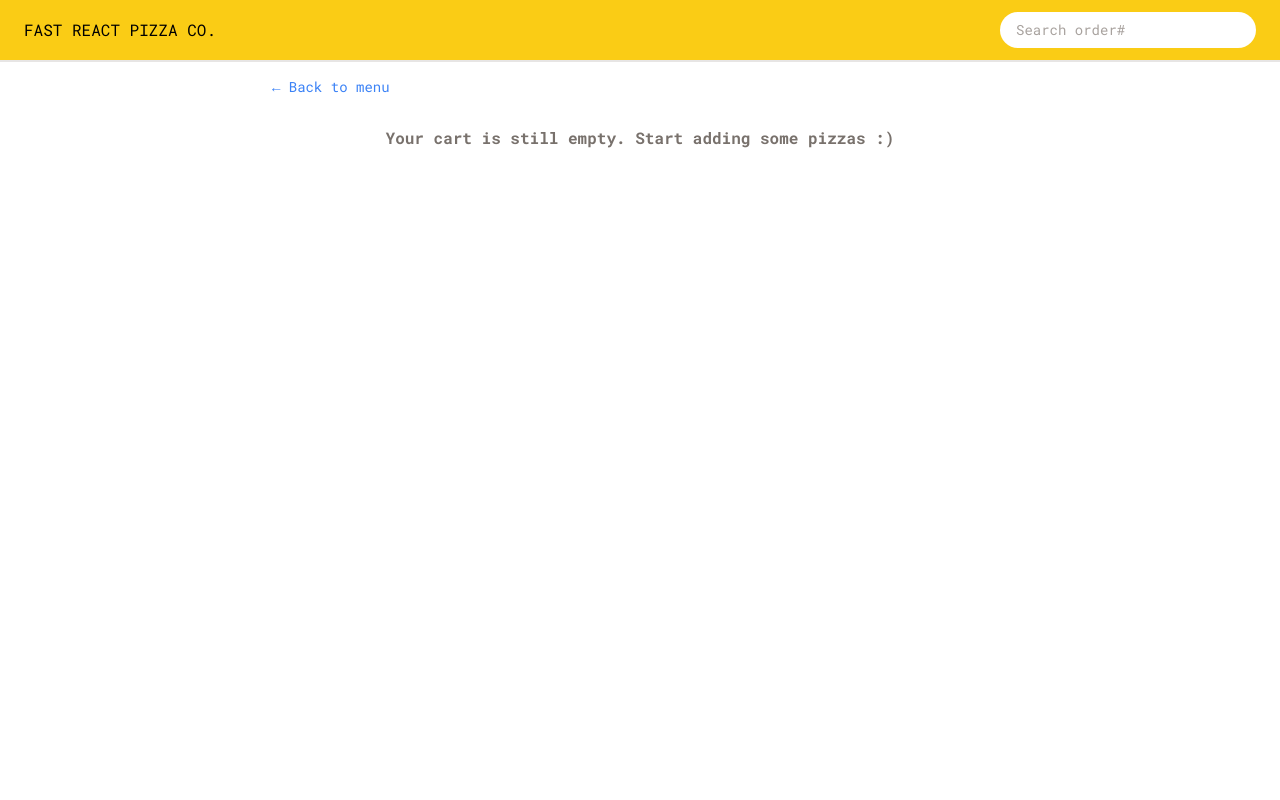
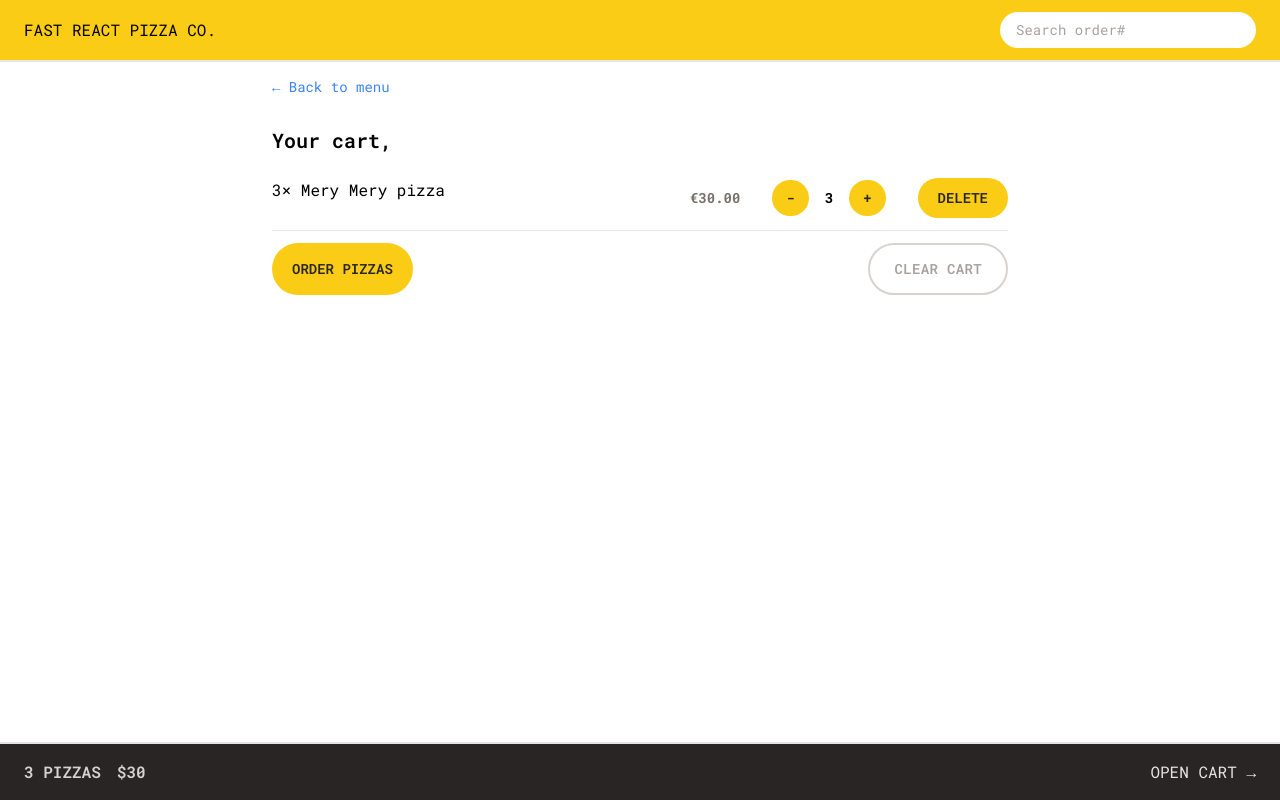
Before and after one commit to merk48/React-Projects--FastReactPizza, a React (Vite) app: page /cart in a window 1280 px wide. Built offline with nearby package versions, Linux system fonts and the light colour scheme.

Commit message:
feat: enable increase and decrease items quantity in the cart

```diff
--- a/src/features/cart/components/CartItem.jsx
+++ b/src/features/cart/components/CartItem.jsx
@@ -1,8 +1,15 @@
+import { useSelector } from "react-redux";
 import { formatCurrency } from "../../../shared/utils/helpers";
 import DeleteItem from "./DeleteItem";
+import UpdateItemQuantity from "./UpdateItemQuantity";
+import { getCurrentQuantityById } from "../context/cartSlice";
 
 function CartItem({ item }) {
   const { pizzaId, name, quantity, totalPrice } = item;
+
+  const curItemQuantity = useSelector(getCurrentQuantityById(pizzaId));
+
+  const isInCart = curItemQuantity > 0;
 
   return (
     <li className="py-3 sm:flex sm:justify-between">
@@ -13,6 +20,7 @@ function CartItem({ item }) {
         <p className="text-sm font-bold text-stone-500">
           {formatCurrency(totalPrice)}
         </p>
+        <UpdateItemQuantity id={pizzaId} curQuantity={curItemQuantity} />
         <DeleteItem id={pizzaId} />
       </div>
     </li>
--- /dev/null
+++ b/src/features/cart/components/UpdateItemQuantity.jsx
@@ -0,0 +1,24 @@
+import { useDispatch } from "react-redux";
+import Button from "../../../shared/components/Button";
+import {
+  decreaseItemQuantity,
+  increaseItemQuantity,
+} from "../context/cartSlice";
+
+function UpdateItemQuantity({ id, curQuantity }) {
+  const dispatch = useDispatch();
+
+  return (
+    <div className="flex items-center gap-2 md:gap-4">
+      <Button type="round" onClick={() => dispatch(decreaseItemQuantity(id))}>
+        -
+      </Button>
+      <span className="text-sm font-bold">{curQuantity}</span>
+      <Button type="round" onClick={() => dispatch(increaseItemQuantity(id))}>
+        +
+      </Button>
+    </div>
+  );
+}
+
+export default UpdateItemQuantity;
--- a/src/features/cart/context/cartSlice.js
+++ b/src/features/cart/context/cartSlice.js
@@ -1,7 +1,15 @@
 import { createSlice } from "@reduxjs/toolkit";
 
 const initialState = {
-  cart: [],
+  cart: [
+    {
+      pizzaId: 22,
+      quantity: 3,
+      name: "Mery Mery pizza",
+      unitPrice: 10,
+      totalPrice: 30,
+    },
+  ],
 };
 
 const cartSlice = createSlice({
@@ -18,16 +26,20 @@ const cartSlice = createSlice({
       state.cart = initialState.cart;
     },
     increaseItemQuantity(state, action) {
-      state.cart = state.cart.map((item) =>
-        item.id === action.payload
-          ? { ...item, quanity: item.quanity + 1 }
-          : item,
-      );
+      const item = state.cart.find((item) => item.pizzaId === action.payload);
+      if (!item) return;
+
+      item.quantity++;
+      item.totalPrice = item.quantity * item.unitPrice;
     },
     decreaseItemQuantity(state, action) {
-      const item = state.cart.find((item) => item.id === action.payload);
-      item.quanity++;
-      item.totalPrice = item.quanity * item.unitPrice;
+      const item = state.cart.find((item) => item.pizzaId === action.payload);
+
+      if (!item) return;
+      item.quantity--;
+      item.totalPrice = item.quantity * item.unitPrice;
+
+      if (item.quantity === 0) cartSlice.caseReducers.deleteItem(state, action);
     },
   },
 });
@@ -46,6 +58,9 @@ export default cartSlice.reducer;
 
 export const getCart = (state) => state.cart.cart;
 
+export const getCurrentQuantityById = (id) => (state) =>
+  state.cart.cart.find((item) => item.pizzaId === id)?.quantity ?? 0;
+
 export const getTotalCartQuantity = (state) =>
   state.cart.cart.reduce((acc, item) => acc + item.quantity, 0);
 
--- a/src/features/menu/components/MenuItem.jsx
+++ b/src/features/menu/components/MenuItem.jsx
@@ -1,13 +1,16 @@
 import { formatCurrency } from "../../../shared/utils/helpers";
 import Button from "../../../shared/components/Button";
 import { useDispatch, useSelector } from "react-redux";
-import { addItem } from "../../cart/context/cartSlice";
+import { addItem, getCurrentQuantityById } from "../../cart/context/cartSlice";
 import DeleteItem from "../../cart/components/DeleteItem";
+import UpdateItemQuantity from "../../cart/components/UpdateItemQuantity";
 
 function MenuItem({ item }) {
   const { id, name, unitPrice, ingredients, soldOut, imageUrl } = item;
 
-  // const isItemInCart = useSelector();
+  const curItemQuantity = useSelector(getCurrentQuantityById(id));
+
+  const isInCart = curItemQuantity > 0;
 
   const dispatch = useDispatch();
 
@@ -35,8 +38,14 @@ function MenuItem({ item }) {
           <p className="text-sm font-medium uppercase">
             {!soldOut ? formatCurrency(unitPrice) : "Sold out"}
           </p>
-          <div className="space-x-2">
-            {!soldOut && <DeleteItem id={id} />}
+          <div className="flex items-center gap-3 sm:gap-8">
+            {isInCart && (
+              <>
+                <UpdateItemQuantity id={id} curQuantity={curItemQuantity} />{" "}
+                <DeleteItem id={id} />
+              </>
+            )}
+            {!soldOut && !isInCart && (
               <Button
                 type="small"
                 className="my-auto"
@@ -45,6 +54,7 @@ function MenuItem({ item }) {
               >
                 Add to Cart
               </Button>
+            )}
           </div>
         </div>
       </div>
--- a/src/features/menu/pages/Menu.jsx
+++ b/src/features/menu/pages/Menu.jsx
@@ -8,7 +8,7 @@ function Menu() {
   return (
     <ul className="divide-y divide-stone-200 px-2">
       {menu.map((item) => (
-        <MenueItem key={item.id} item={item}></MenueItem>
+        <MenueItem key={item.id} item={item} />
       ))}
     </ul>
   );
--- a/src/shared/components/Button.jsx
+++ b/src/shared/components/Button.jsx
@@ -13,6 +13,7 @@ function Button({
   const styles = {
     primary: base + ` px-4 py-2 text-sm sm:px-6 sm:py-3 sm:text-base`,
     small: base + ` px-3 py-1 text-xs sm:px-5 sm:py-2.5 sm:text-sm`,
+    round: base + ` px-2.5 py-1 sm:px-3.5 sm:py-2 text-sm`,
     secondary:
       "inline-block text-sm rounded-full border-2 border-stone-300 font-semibold uppercase tracking-wide text-stone-400 transition-colors duration-300 hover:bg-stone-300 hover:text-stone-800 focus:bg-stone-300 focus:text-stone-800 focus:outline-none focus:ring focus:ring-stone-200 focus:ring-offset-2 disabled:cursor-not-allowed px-4 py-2.5 md:px-6 md:py-3.5",
   };
```
Lines whose indentation alone changed are shown as unchanged.
